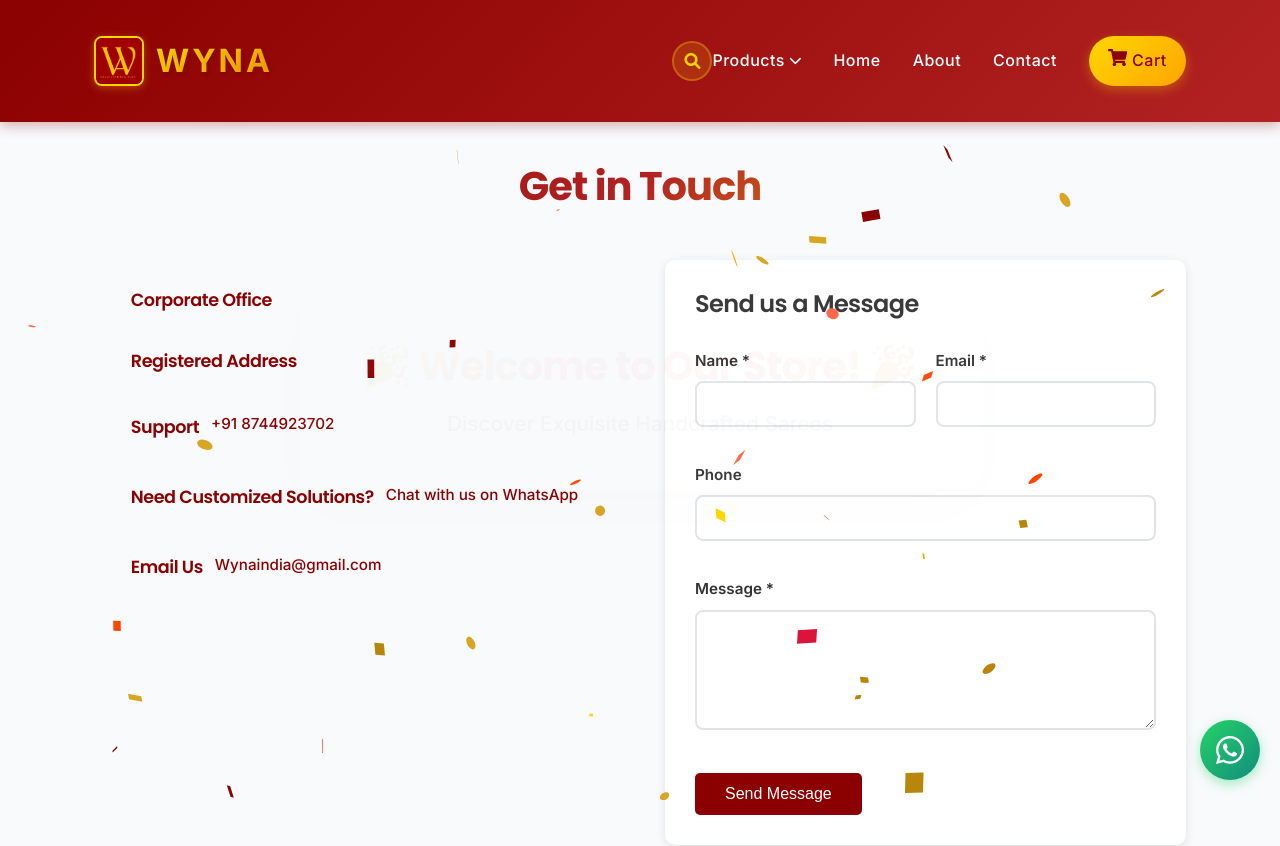
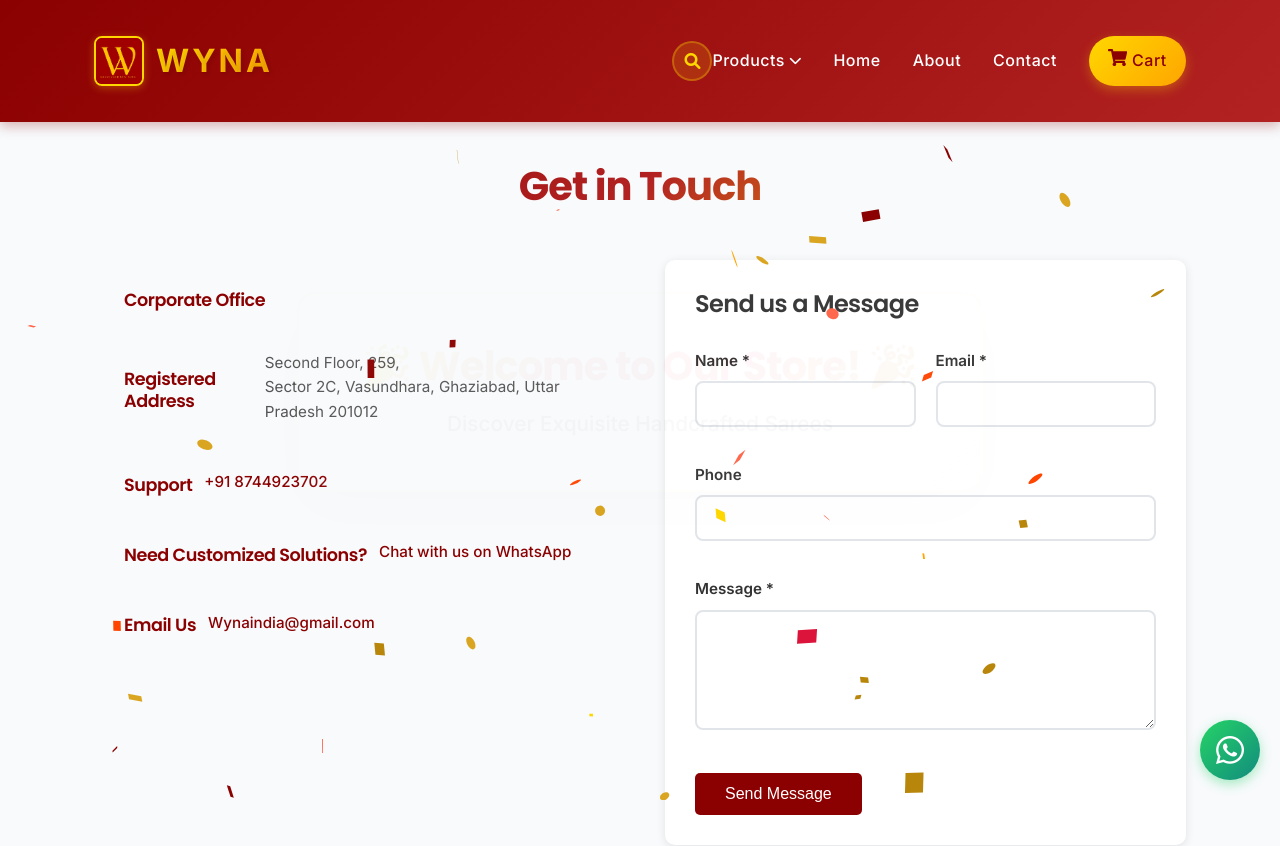
Before and after one commit to Ankit3028k/wyna, a React (Create React App) app in the folder frontend/: page /contact in a window 1280 px wide. Shown: the top 846 px of the page. Built offline with nearby package versions, Linux system fonts and the light colour scheme; a web font is replaced by a local one.

Commit message:
register

```diff
--- a/frontend/src/pages/Contact/Contact.js
+++ b/frontend/src/pages/Contact/Contact.js
@@ -42,7 +42,7 @@ const Contact = () => {
 
               <div className="contact-item">
                 <h3>Registered Address</h3>
-                {/* <p>4550, Charkhewalan<br />Chawri Bazar, Delhi-110006, India</p> */}
+                <p>Second Floor, 259,<br />Sector 2C, Vasundhara, Ghaziabad, Uttar Pradesh 201012</p>
               </div>
 
               <div className="contact-item">
```
